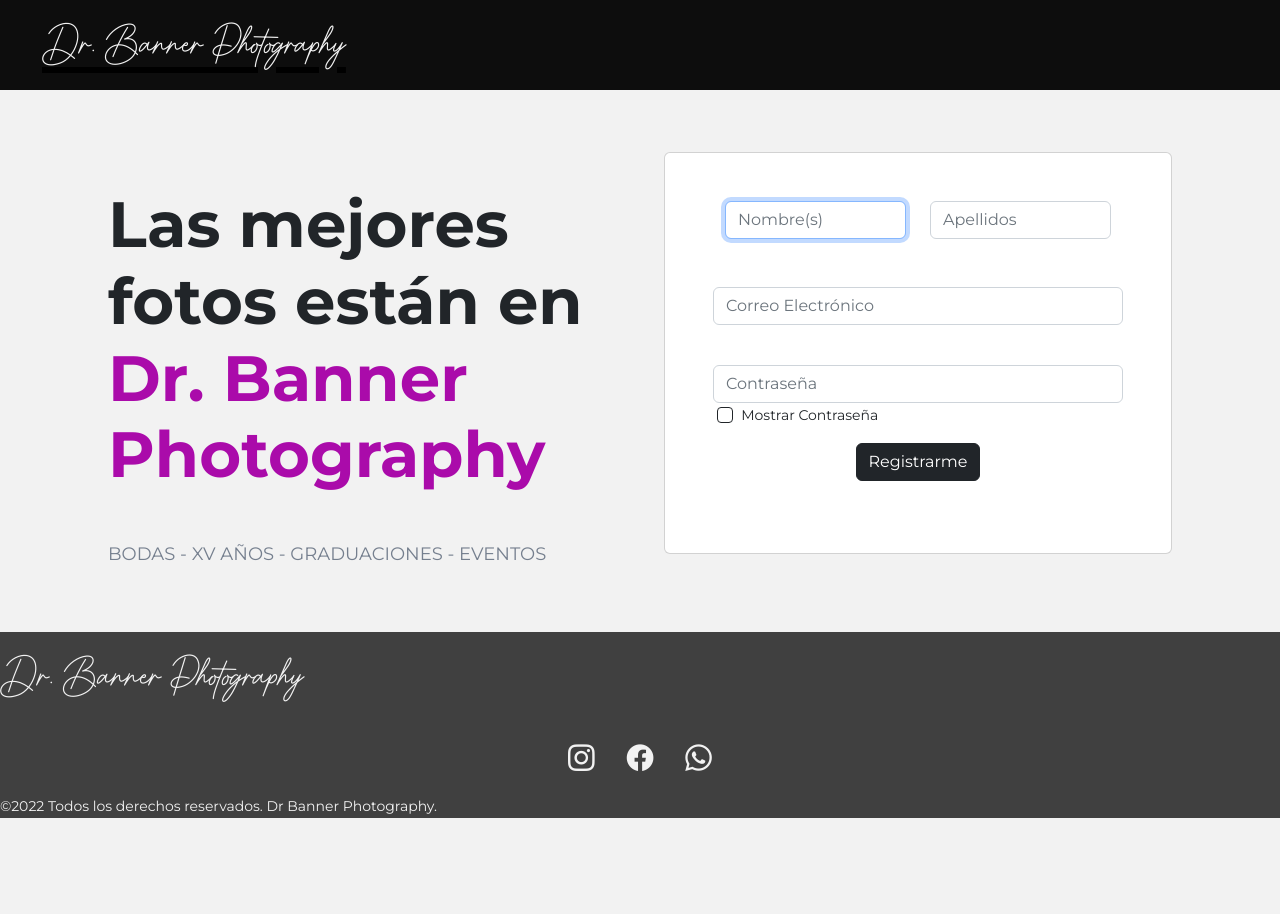
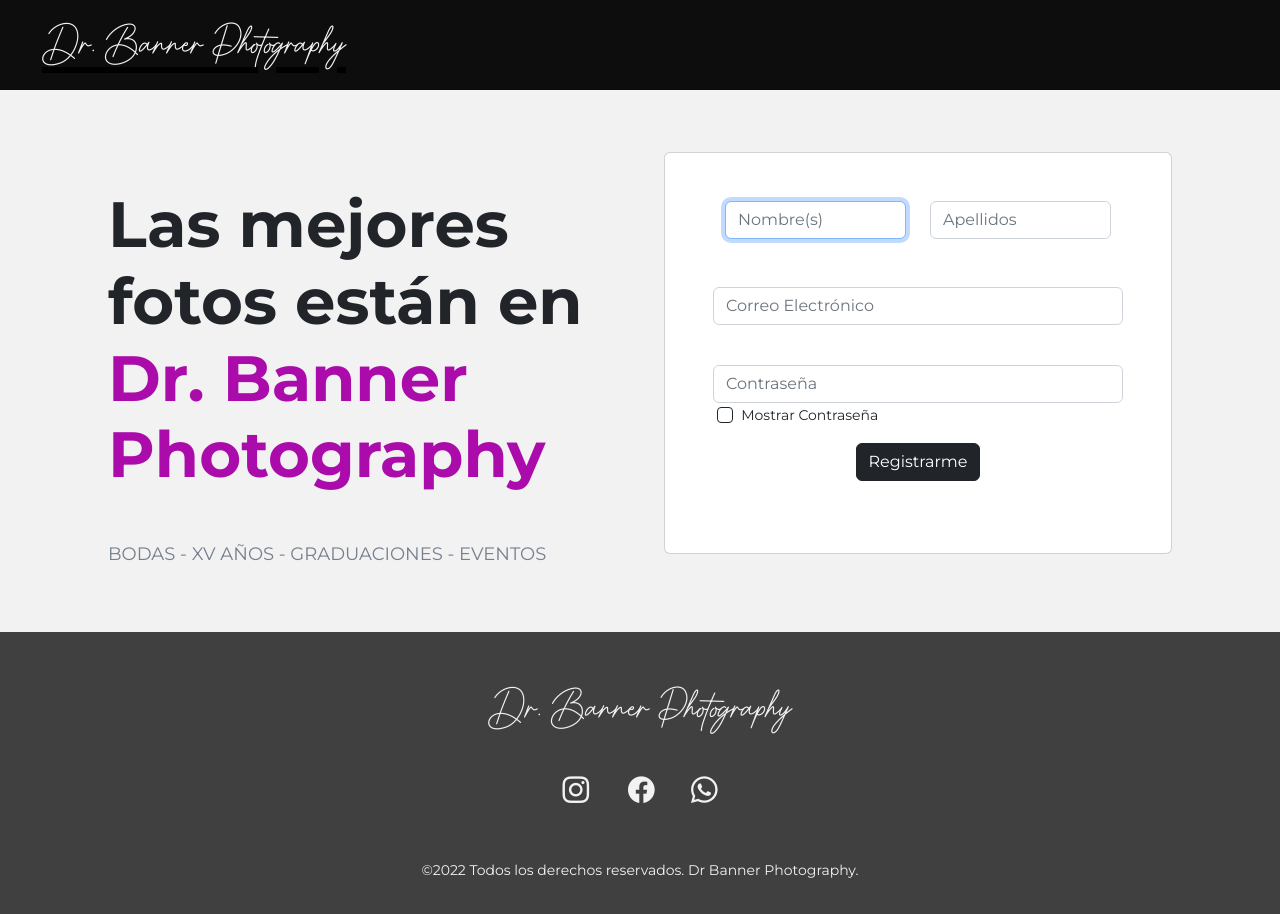
Before and after one commit to mario1810/DrBannerFrontEnd, a website: page html/sign-up.html in a window 1280 px wide. Before the commit the page ends 818 px from the top, so only its background shows below. Drawn offline with nearby package versions, Linux system fonts and the light colour scheme.

Commit message:
segundo update de footer gerardo

```diff
--- a/html/sign-up.html
+++ b/html/sign-up.html
@@ -148,34 +148,19 @@
     </div>
   </section>
   <footer id="footer">
-    <div class="flex-container">
-      <!-- Logo -->
+    <div class="footer-container">
+
       <!-- el navbarbrand es para quitarle la linea de hipervinculo -->
-        <a href="#" class="flex-item navbar-brand" id="Dr">Dr. Banner Photography</a>
+        <a href="#" id="Dr">Dr. Banner Photography</a>
 
-      <!-- ligas 2 -->
-      <!-- cuando pase el valor de sm que es 576 se volvera una fila -->
-      <!-- <div class="flex-item d-flex flex-sm-row flex-column justify-content-center" id="elementos-lista">
-        <a href="#">Contacto</a>
-        <a href="#">Acerca</a>
-        <a href="#">Paquetes</a>
-
-      </div> -->
-
-      <!-- <div class=" p-2" id="sig">
-        ¡Síguenos!
-      </div> -->
-
-      <!-- redes 2 -->
-      <div class="flex-item d-flex flex-row justify-content-center" id="redes-sociales">
+      <div class="pb-5 pt-3" id="redes-sociales">
         <a href="https://instagram.com/reylesbanner?igshid=YmMyMTA2M2Y="><i class="bi bi-instagram"></i>
         <a href="https://www.facebook.com/reylesbanner.perezvazquez"><i class="bi bi-facebook"></i></a>
         <a href="https://wa.me/529613156245?text=%C2%A1Hola!%20Estuve%20explorando%20tu%20p%C3%A1gina%20y%20requiero%20mas%20informaci%C3%B3n%20%C2%BFMe%20puedes%20ayudar?%20"><i class="bi bi-whatsapp"></i></a>
 
       </div>
 
-      <small class="pt-4" id="derechos">
-        <!-- ©Dr Banner Photography Aviso legal · Privacidad · Cookies -->
+      <small id="derechos">
         ©2022 Todos los derechos reservados. Dr Banner Photography.
       </small>
     </div>
```
Also changed, not shown: html/login.html (+5 -20 lines).
